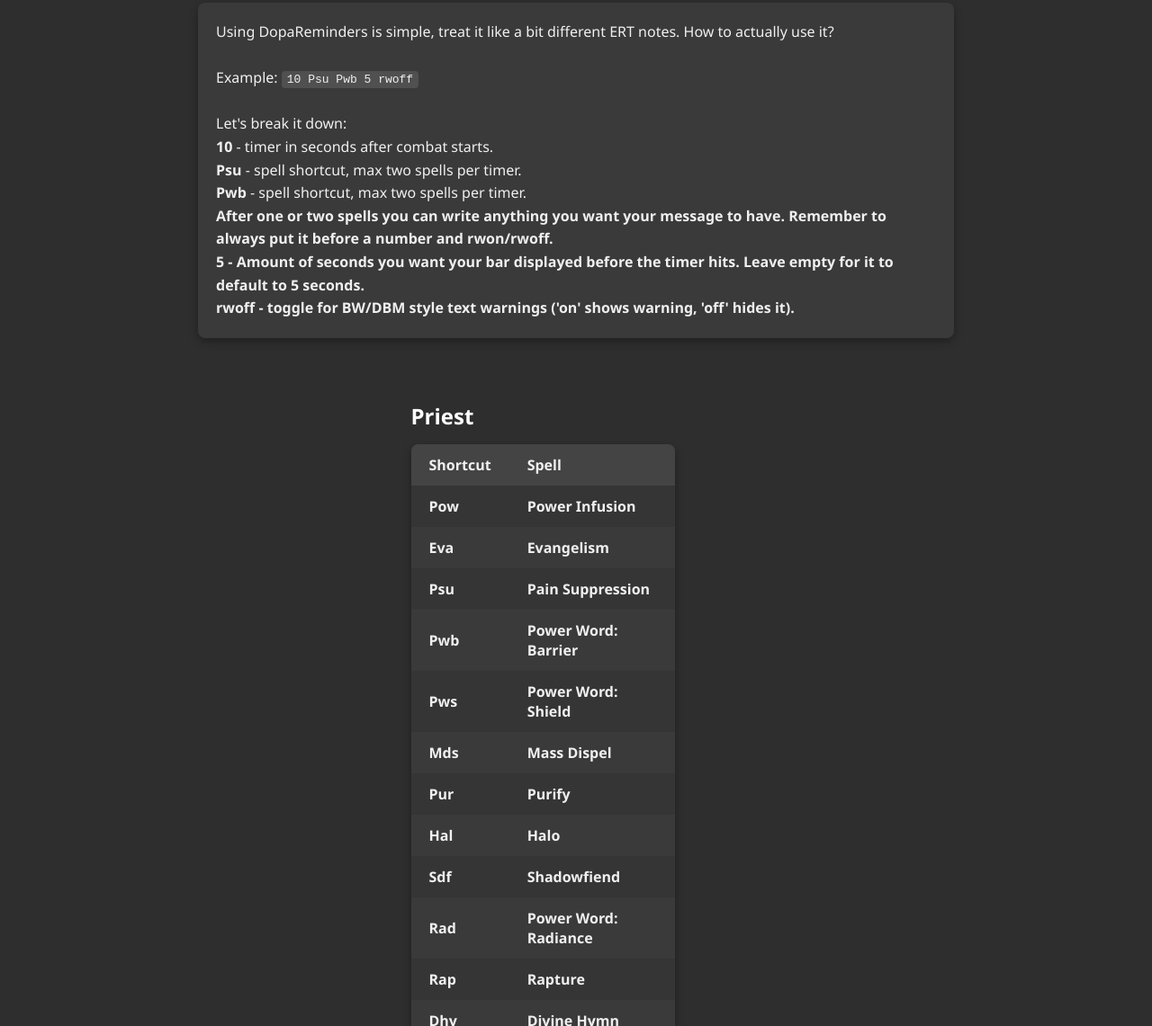
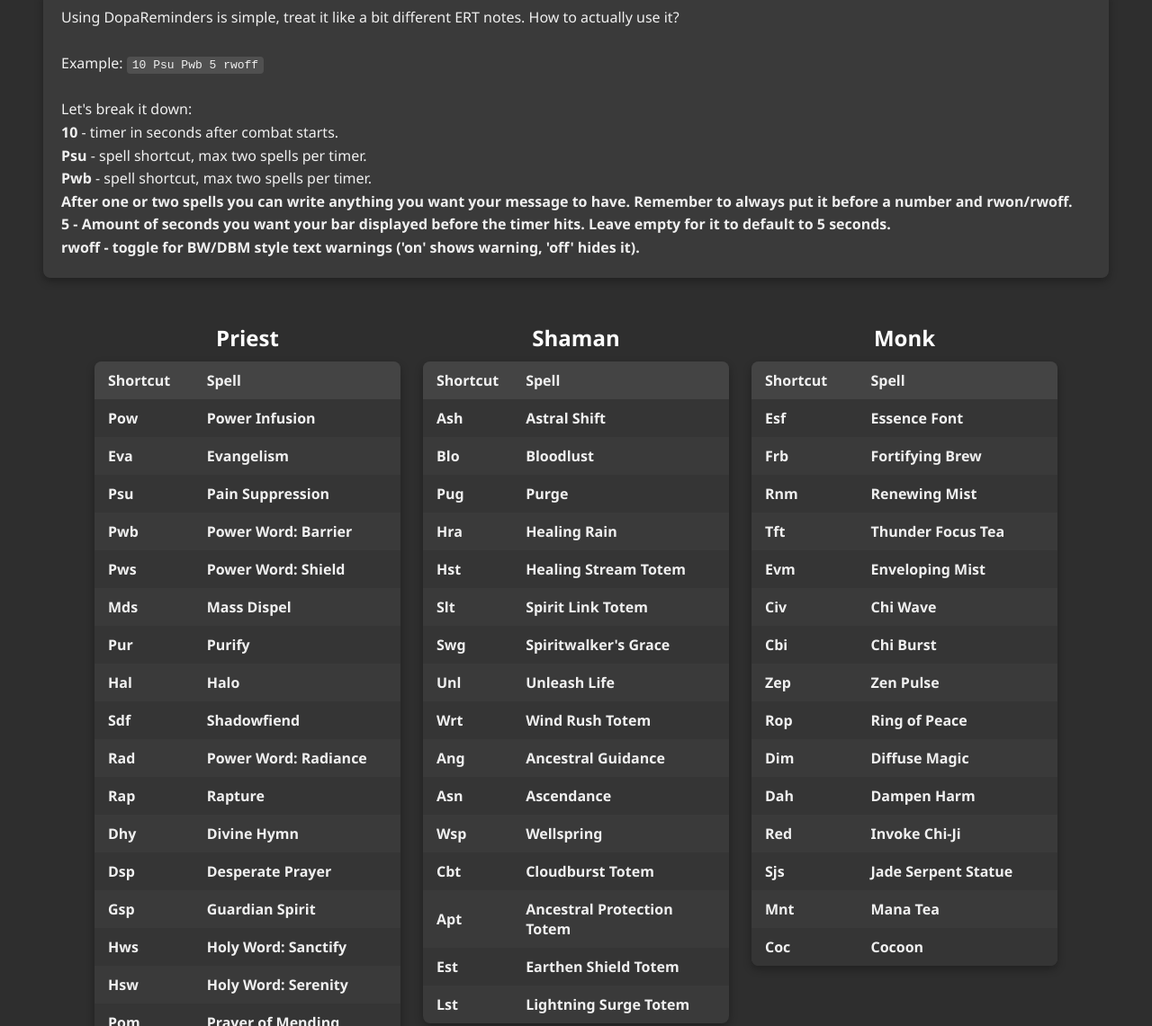
Before and after one commit to dopalone/NuggetClassTimers, a plain HTML site: page index.html in a window 1280 px wide. Shown: the part 147-1288 px from the top of the page at 90% size. Drawn offline with Linux system fonts and the light colour scheme.

Commit message:
Update index.html

```diff
--- a/index.html
+++ b/index.html
@@ -9,9 +9,6 @@
             background-color: #2e2e2e;
             color: #f0f0f0;
             font-family: 'Segoe UI', Tahoma, Geneva, Verdana, sans-serif;
-            display: flex;
-            flex-direction: column;
-            align-items: center;
             padding: 40px;
         }
 
@@ -20,14 +17,15 @@
         }
 
         h2 {
-            margin-top: 40px;
-            margin-bottom: 15px;
+            margin-top: 10px;
+            margin-bottom: 10px;
+            text-align: center;
         }
 
         p {
-            max-width: 800px;
+            max-width: 1200px;
             line-height: 1.6;
-            margin-bottom: 30px;
+            margin-bottom: 40px;
             background-color: #3a3a3a;
             padding: 20px;
             border-radius: 8px;
@@ -43,17 +41,16 @@
 
         table {
             border-collapse: collapse;
-            width: 80%;
-            max-width: 800px;
+            width: 100%;
             background-color: #3a3a3a;
             border-radius: 8px;
             overflow: hidden;
             box-shadow: 0 4px 10px rgba(0,0,0,0.3);
-            margin-bottom: 30px;
+            margin-bottom: 20px;
         }
 
         th, td {
-            padding: 12px 20px;
+            padding: 10px 15px;
             text-align: left;
         }
 
@@ -67,6 +64,19 @@
 
         tr:hover {
             background-color: #505050;
+        }
+
+        /* Side-by-side layout */
+        .classes-container {
+            display: flex;
+            flex-wrap: wrap;
+            gap: 25px;
+            justify-content: center;
+        }
+
+        .class-block {
+            flex: 1 1 340px;
+            max-width: 340px;
         }
     </style>
 </head>
@@ -85,7 +95,10 @@
         <strong>rwoff</strong> - toggle for BW/DBM style text warnings ('on' shows warning, 'off' hides it).
     </p>
 
-    <!-- Priest Spells -->
+    <div class="classes-container">
+
+        <!-- Priest -->
+        <div class="class-block">
             <h2>Priest</h2>
             <table>
                 <tr><th>Shortcut</th><th>Spell</th></tr>
@@ -111,8 +124,10 @@
                 <tr><td>Coh</td><td>Circle of Healing</td></tr>
                 <tr><td>Shi</td><td>Shining Force</td></tr>
             </table>
+        </div>
 
-    <!-- Shaman Spells -->
+        <!-- Shaman -->
+        <div class="class-block">
             <h2>Shaman</h2>
             <table>
                 <tr><th>Shortcut</th><th>Spell</th></tr>
@@ -133,8 +148,10 @@
                 <tr><td>Est</td><td>Earthen Shield Totem</td></tr>
                 <tr><td>Lst</td><td>Lightning Surge Totem</td></tr>
             </table>
+        </div>
 
-    <!-- Monk Spells -->
+        <!-- Monk -->
+        <div class="class-block">
             <h2>Monk</h2>
             <table>
                 <tr><th>Shortcut</th><th>Spell</th></tr>
@@ -154,8 +171,10 @@
                 <tr><td>Mnt</td><td>Mana Tea</td></tr>
                 <tr><td>Coc</td><td>Cocoon</td></tr>
             </table>
+        </div>
 
-    <!-- Druid Spells -->
+        <!-- Druid -->
+        <div class="class-block">
             <h2>Druid</h2>
             <table>
                 <tr><th>Shortcut</th><th>Spell</th></tr>
@@ -170,8 +189,10 @@
                 <tr><td>Tre</td><td>Tree of Life</td></tr>
                 <tr><td>Flo</td><td>Efflorescence</td></tr>
             </table>
+        </div>
 
-    <!-- Paladin Spells -->
+        <!-- Paladin -->
+        <div class="class-block">
             <h2>Paladin</h2>
             <table>
                 <tr><th>Shortcut</th><th>Spell</th></tr>
@@ -188,5 +209,8 @@
                 <tr><td>Bof</td><td>Beacon of Faith</td></tr>
                 <tr><td>Bov</td><td>Beacon of Virtue</td></tr>
             </table>
+        </div>
+
+    </div>
 </body>
 </html>
```
Lines whose indentation alone changed are shown as unchanged.
